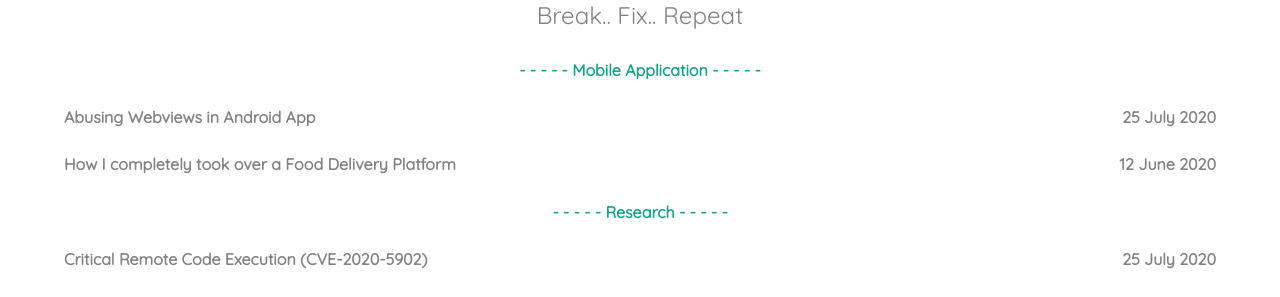
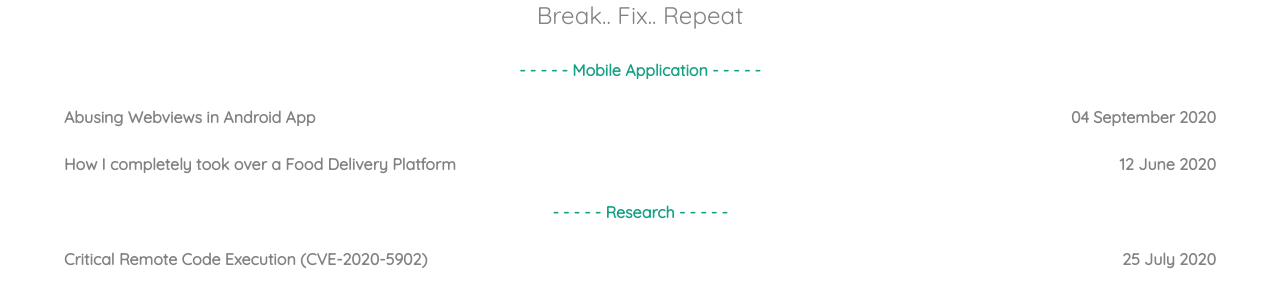
Before and after one commit to husinul/husinul.github.io, a Jekyll site: the page built from blog.md, in a window 1280 px wide. Shown: the part 248-545 px from the top of the page. Built offline with Jekyll 4.4.1, drawn with Linux system fonts in a browser that asks for light colours.

Commit message:
Update 2020-09-04-Abusing Webviews in Android App.md

```diff
--- a/_posts/2020-09-04-Abusing Webviews in Android App.md
+++ b/_posts/2020-09-04-Abusing Webviews in Android App.md
@@ -1,7 +1,7 @@
 ---
 layout: page
 title:  "Abusing Webviews in Android App"
-date:   2020-07-25 16:24:17 +0530
+date:   2020-09-04 21:08:07 +0530
 categories: ["Mobile Application"]
 ---
 Android developers frequently use WebViews to incorporate web features into their applications. Normally, when developers use WebViews the default settings are used. Unfortunately, some Application made a number of WebView changes that facilitated attacks against its users. Let’s start off by finding the WebView changes made by some of these Apps.
```
